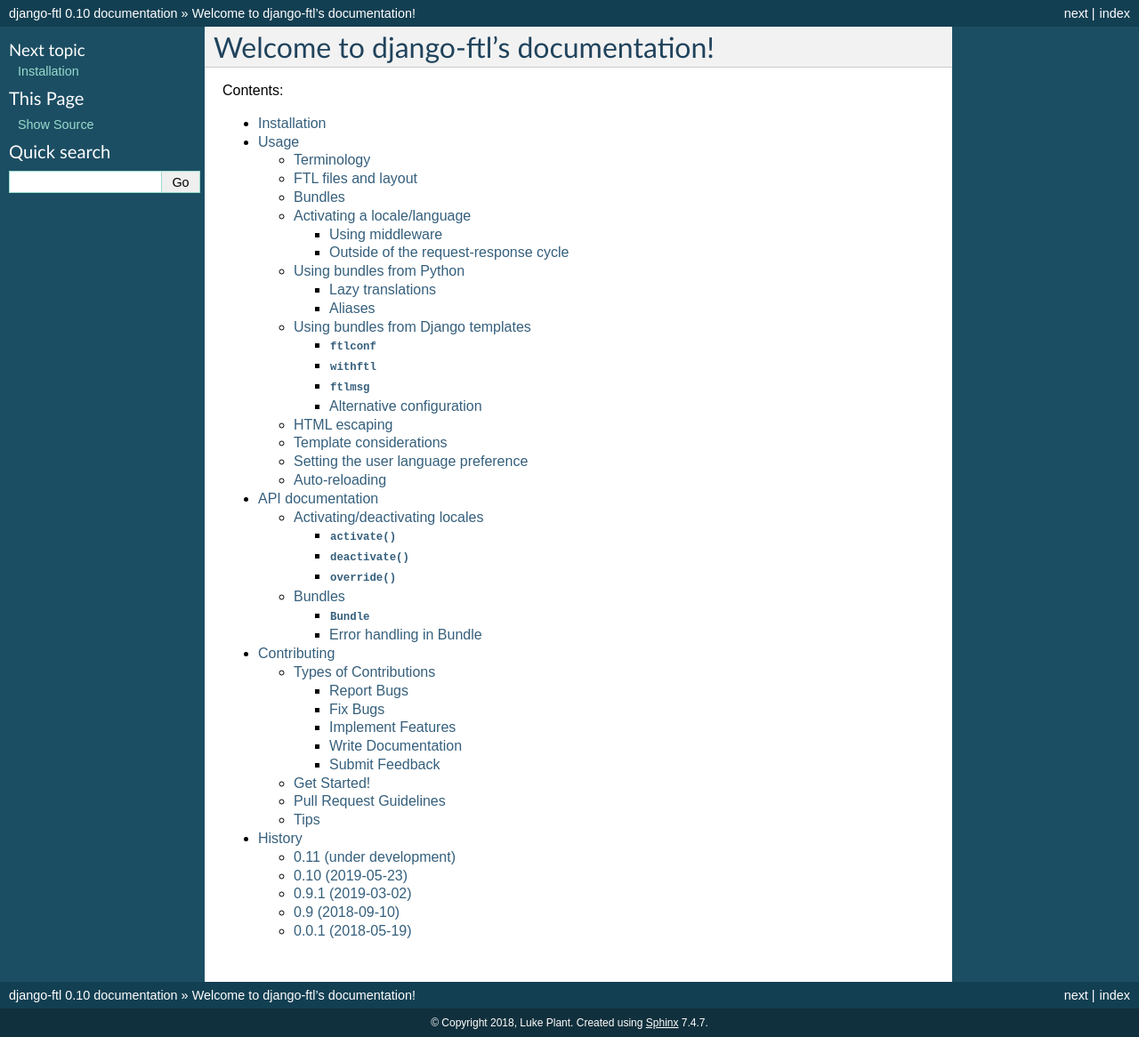
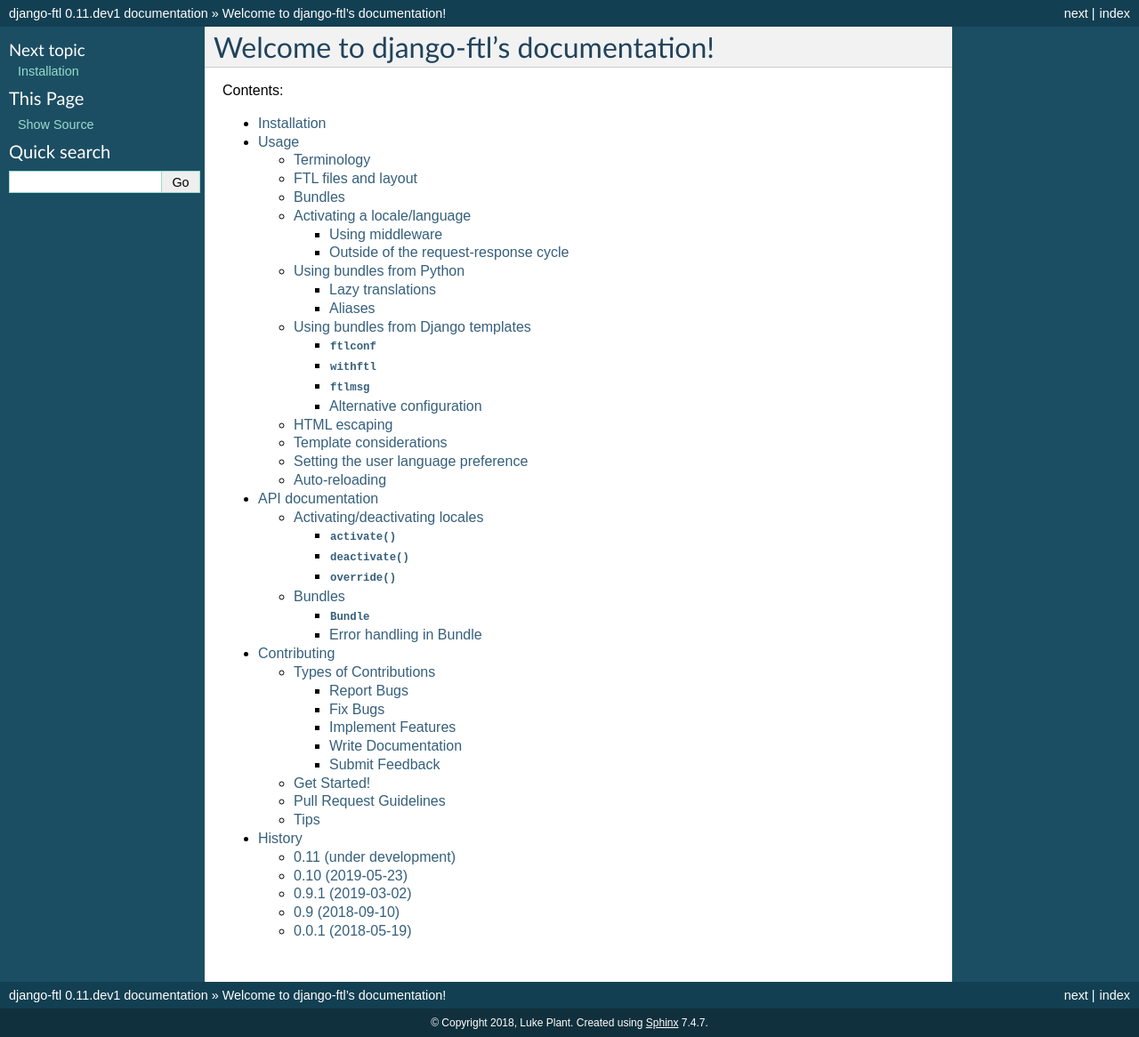
Before and after one commit to django-ftl/django-ftl, a Sphinx documentation site: the page built from docs/index.rst, in a window 1280 px wide. Shown: the whole page at 89% size. Built offline with Sphinx 7.4.7, drawn with Linux system fonts in a browser that asks for light colours.

Commit message:
Version bump

```diff
--- a/docs/conf.py
+++ b/docs/conf.py
@@ -56,9 +56,9 @@
 # built documents.
 #
 # The short X.Y version.
-version = "0.10"
+version = "0.11"
 # The full version, including alpha/beta/rc tags.
-release = "0.10"
+release = "0.11.dev1"
 
 # The language for content autogenerated by Sphinx. Refer to documentation
 # for a list of supported languages.
--- a/src/django_ftl/__init__.py
+++ b/src/django_ftl/__init__.py
@@ -4,7 +4,7 @@
 
 from .bundles import activator
 
-__version__ = '0.10'
+__version__ = '0.11.dev1'
 
 
 def activate(locale):
```
